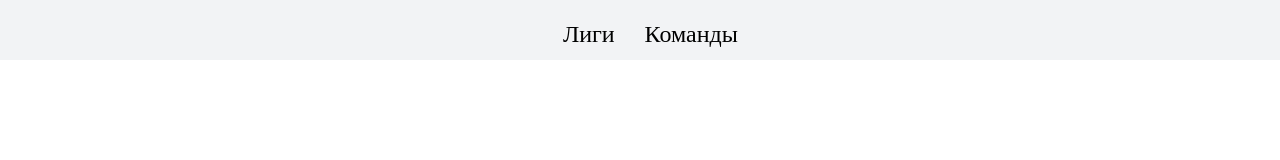
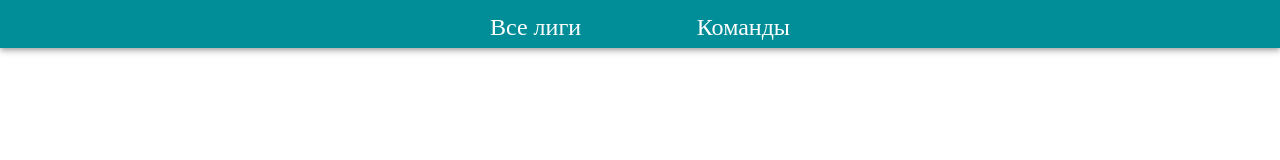
Before and after one commit to naperstajnka/football, a Nuxt app: page / in a window 1280 px wide. Shown: the top 160 px of the page. Built offline with nearby package versions, Linux system fonts and the light colour scheme.

Commit message:
stranici ligi komandy

```diff
--- a/layouts/default.vue
+++ b/layouts/default.vue
@@ -1,12 +1,12 @@
 <template>
    <div>
-        <div id="pole">
-            <div id="h_header1">
-                <ul class="menu">
-                    <li id="li1"><a no-prefetc class="menu_pole" href="/ligi/">Лиги</a></li>
-                    <li id="li2"><a no-prefetc class="menu_pole" href="/komandy/">Команды</a></li>
-                </ul>
-            </div>
+        <div class="pole">
+           <v-toolbar class="h_header" dense color="#018e98">
+                <div class="menu_pole">
+                    <nuxt-link id="menu_ligi" class="menu" to="/ligi">Все лиги</nuxt-link>
+                    <nuxt-link id="menu_komandy" class="menu" to="/komandy">Команды</nuxt-link>
+                </div>
+            </v-toolbar>
             <nuxt />
         </div>
     </div>
@@ -15,8 +15,8 @@
 <style lang="scss">
 
 //поле
-#pole {
-  position: absolute;
+.pole {
+    position: absolute;
     width: 100%;
     height: 100%;
     left: 0px;
@@ -28,66 +28,46 @@
 }
 
 //шапка
-#h_header1 {
+.h_header {
     position: absolute;
     width: 100%;
     height: 60px;
     left: 0px;
     top: 0px;
 
-    background: #f2f3f5;
+    //background: #018e98;
 }
 
 //меню
-.menu {
-    margin: 0;
-    padding: 0;
-    list-style-type: none;
+.menu_pole {
+    position: absolute;
+    width: 300px;
+    left: calc(50% - 300px/2);
+    top: 14px;
 }
 
-.menu li {
-    box-sizing: border-box;
+.menu {
+    text-decoration: none;
+    color: #ffffff;
 
-    position: absolute;
-    width: 8%;
-    height: 58px;
-    top: 1px;
-
-    background: #f2f3f5;
-    border: 2px solid #f2f3f5;
+    font-size: 24px;
 }
 
-#li1 {
-    left: calc(50% - 8%/2 - 4%);
+.menu:hover {
+    color: #ffffff;
 }
 
-#li2 {
-    left: calc(50% - 8%/2 + 4%);
+#menu_ligi {
+    position: absolute;
+    left: 0px;
+    top: 0px;
 }
 
-.menu_pole {
+#menu_komandy {
     position: absolute;
-    width: 120px;
-    height: 28px;
-    left: calc(50% - 120px/2);
-    top: 16px;
-
-    color: #000;
-
-    text-decoration: none;
-
-    font-family: 'Alike', serif;
-    font-style: normal;
-    font-weight: 400;
-    font-size: 24px;
-    line-height: 30px;
-    text-align: center;
+    right: 0px;
+    top: 0px;
 }
-
-.menu a:hover {
-    color: #018e98;
-}
-
 // Конец - меню
 
 </style>
--- a/nuxt.config.js
+++ b/nuxt.config.js
@@ -25,6 +25,7 @@ export default {
 
   // Global CSS: https://go.nuxtjs.dev/config-css
   css: [
+
 
   ],
 
--- /dev/null
+++ b/store/komandy.js
@@ -0,0 +1,21 @@
+export const state = () => ({
+    komandy: []
+})
+
+export const mutations = {
+    setKomandy(state, komandy) {
+        state.komandy = komandy
+    }
+}
+
+export const actions = {
+    async fetch({commit}) {
+        const res = await this.$axios.$get('api/teams/')
+        const komandy = res.teams;
+        commit('setKomandy', komandy)
+    }
+}
+
+export const getters = {
+    komandy: s => s.komandy
+}
```
Also changed, not shown: assets/majch.png (renamed from static/majch.png).
